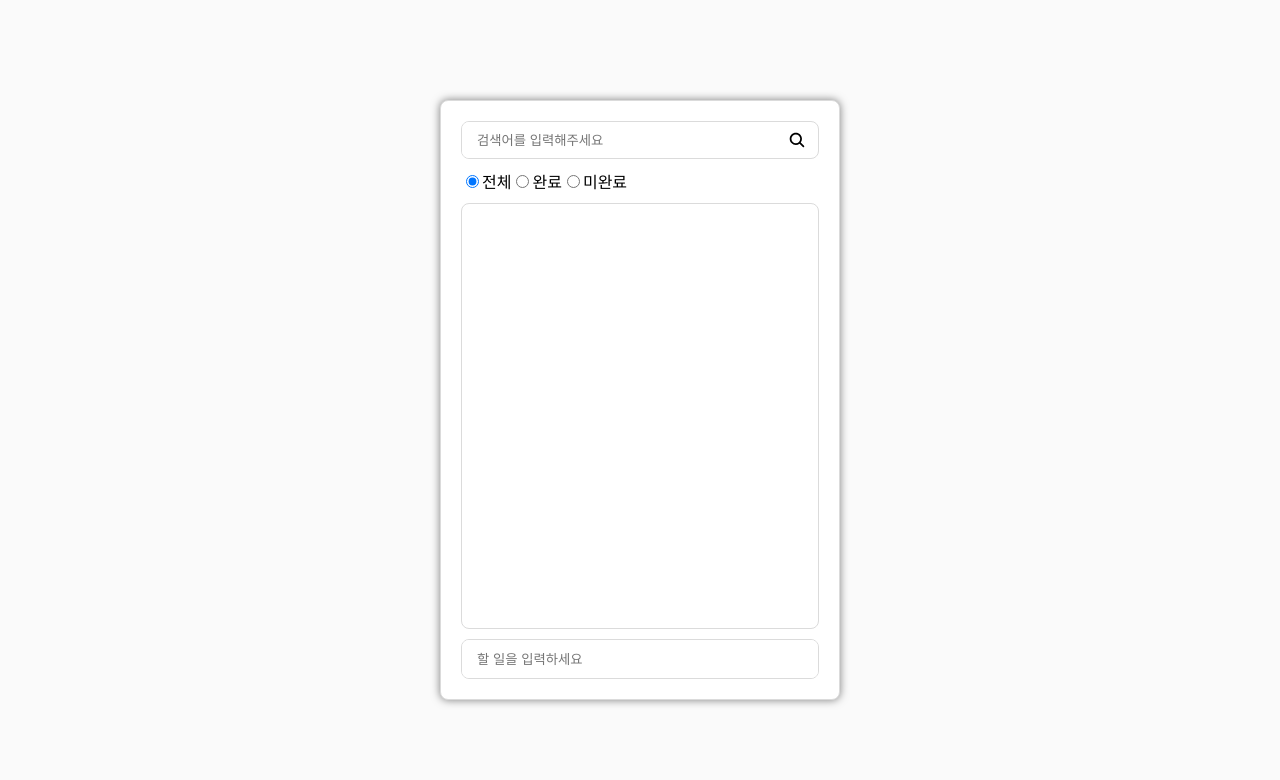
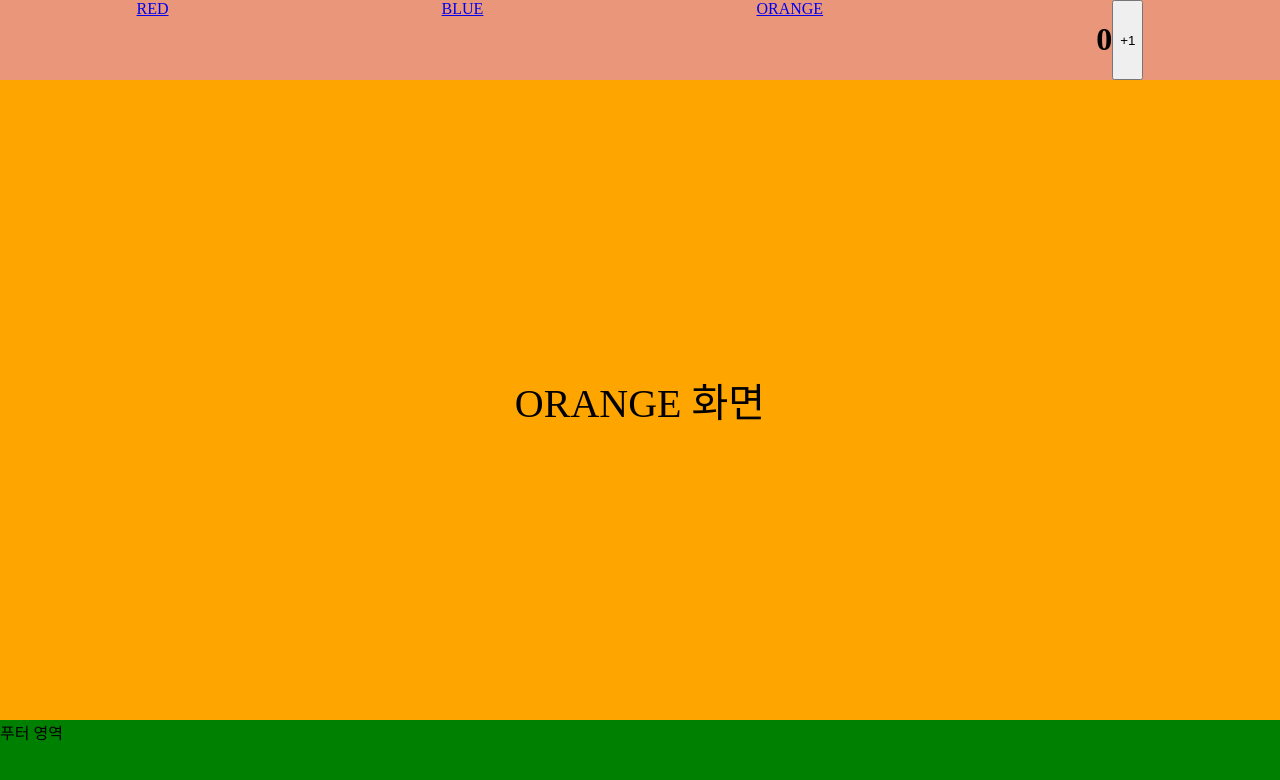
Before and after one commit to dongyoon7212/korea_it_web_react_study, a React (Vite) app: page /color/orange in a window 1280 px wide. Shown: the top 780 px of the page. Built offline with nearby package versions, Linux system fonts and the light colour scheme.

Commit message:
Feat: react

```diff
--- a/package.json
+++ b/package.json
@@ -13,7 +13,8 @@
     "@emotion/react": "^11.14.0",
     "react": "^19.1.0",
     "react-dom": "^19.1.0",
-    "react-icons": "^5.5.0"
+    "react-icons": "^5.5.0",
+    "react-router-dom": "^7.8.1"
   },
   "devDependencies": {
     "@eslint/js": "^9.30.1",
--- a/src/App.jsx
+++ b/src/App.jsx
@@ -1,4 +1,5 @@
 // import "./App.css";
+import { BrowserRouter } from "react-router-dom";
 import BasicJsx from "./components/BasicJsx/BasicJsx";
 import BasicProps from "./components/BasicProps/BasicProps";
 import BasicReact from "./components/BasicReact/BasicReact";
@@ -19,10 +20,11 @@ import FruitsFilter from "./components/Practice/FruitsFilter/FruitsFilter";
 import SignupForm from "./components/Practice/SignupForm/SignupForm";
 import UserProfile from "./components/Practice/UserProfile/UserProfile";
 import Index from "./components/TodoList/pages";
+import Router1 from "./RouterStudy/Router1/Router1";
 
 function App() {
 	return (
-		<>
+		<BrowserRouter>
 			{/* <BasicReact /> */}
 			{/* <BasicJsx /> */}
 			{/* <BasicProps /> */}
@@ -42,8 +44,13 @@ function App() {
 			{/* <UserProfile /> */}
 			{/* <SignupForm /> */}
 			{/* <Emotion1 /> */}
-			<Index />
-		</>
+			{/* <Index /> */}
+			<Router1 />
+		</BrowserRouter>
+		/**
+		 * BrowserRouter로 감싸진 내부에 있는 컴포넌트들만 Routes, Route, Link, useNavigation같은
+		 * 라우터 기능을 사용할 수 있다
+		 */
 	);
 }
 
--- /dev/null
+++ b/src/RouterStudy/Router1/Router1.jsx
@@ -0,0 +1,88 @@
+/** @jsxImportSource @emotion/react */
+import { css } from "@emotion/react";
+import { useState } from "react";
+import { Route, Routes } from "react-router-dom";
+
+function Router1() {
+	const [count, setCount] = useState(0);
+	/**
+	 * React Router Dom
+	 * 리액트 => Single Page Application (SPA)
+	 * 페이지 이동(라우팅)을 구현할 수 있게 해주는 라이브러리
+	 * 페이지의 주소나 링크를 클릭했을때 페이지 전체를 새로고침하지 않고 주소에 맞는 특정 컴포넌트만
+	 * 보여주어 마치 여러 페이지가 있는 것처럼 동작하는 것
+	 */
+
+	const layout = css`
+		width: 100vw;
+		height: 100vh;
+		display: flex;
+		flex-direction: column;
+	`;
+
+	const header = css`
+		width: 100%;
+		height: 100px;
+		display: flex;
+		justify-content: space-around;
+		background-color: darksalmon;
+	`;
+
+	const countBox = css`
+		display: flex;
+	`;
+
+	const main = (color) => css`
+		width: 100%;
+		height: 800px;
+		background-color: ${color};
+		display: flex;
+		justify-content: center;
+		align-items: center;
+		font-size: 40px;
+	`;
+
+	const footer = css`
+		width: 100%;
+		height: 100px;
+		background-color: green;
+	`;
+	return (
+		<div css={layout}>
+			<header css={header}>
+				{/* a태그 클릭 시 브라우저가 페이지 전체를 새로고침 */}
+				{/* SPA의 장점의 의미가 없어지고 상태도 초기화 됨 */}
+				<a href={"/color/red"}>RED</a>
+				<a href={"/color/blue"}>BLUE</a>
+				<a href={"/color/orange"}>ORANGE</a>
+				<div css={countBox}>
+					<h1>{count}</h1>
+					<button onClick={() => setCount((prev) => prev + 1)}>
+						+1
+					</button>
+				</div>
+			</header>
+			<Routes>
+				<Route
+					path="/"
+					element={<main css={main("white")}>메인 홈화면</main>}
+				/>
+				<Route
+					path="/color/red"
+					element={<main css={main("red")}>RED 화면</main>}
+				/>
+				<Route
+					path="/color/blue"
+					element={<main css={main("blue")}>BLUE 화면</main>}
+				/>
+				<Route
+					path="/color/orange"
+					element={<main css={main("orange")}>ORANGE 화면</main>}
+				/>
+			</Routes>
+			<footer css={footer}>푸터 영역</footer>
+		</div>
+	);
+}
+
+export default Router1;
```
Also changed, not shown: 1 other file (tests, documents, lock files or other folders).
